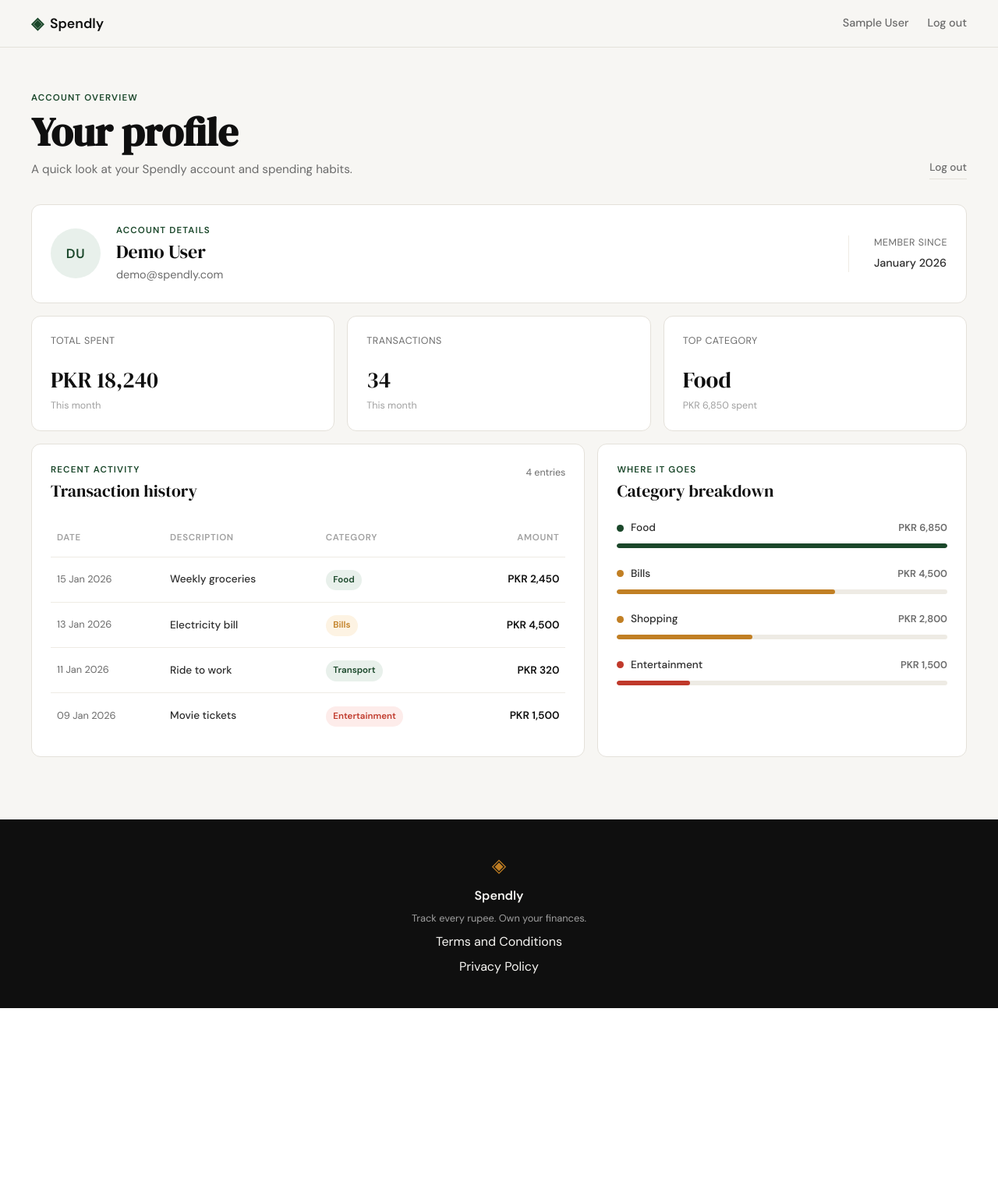
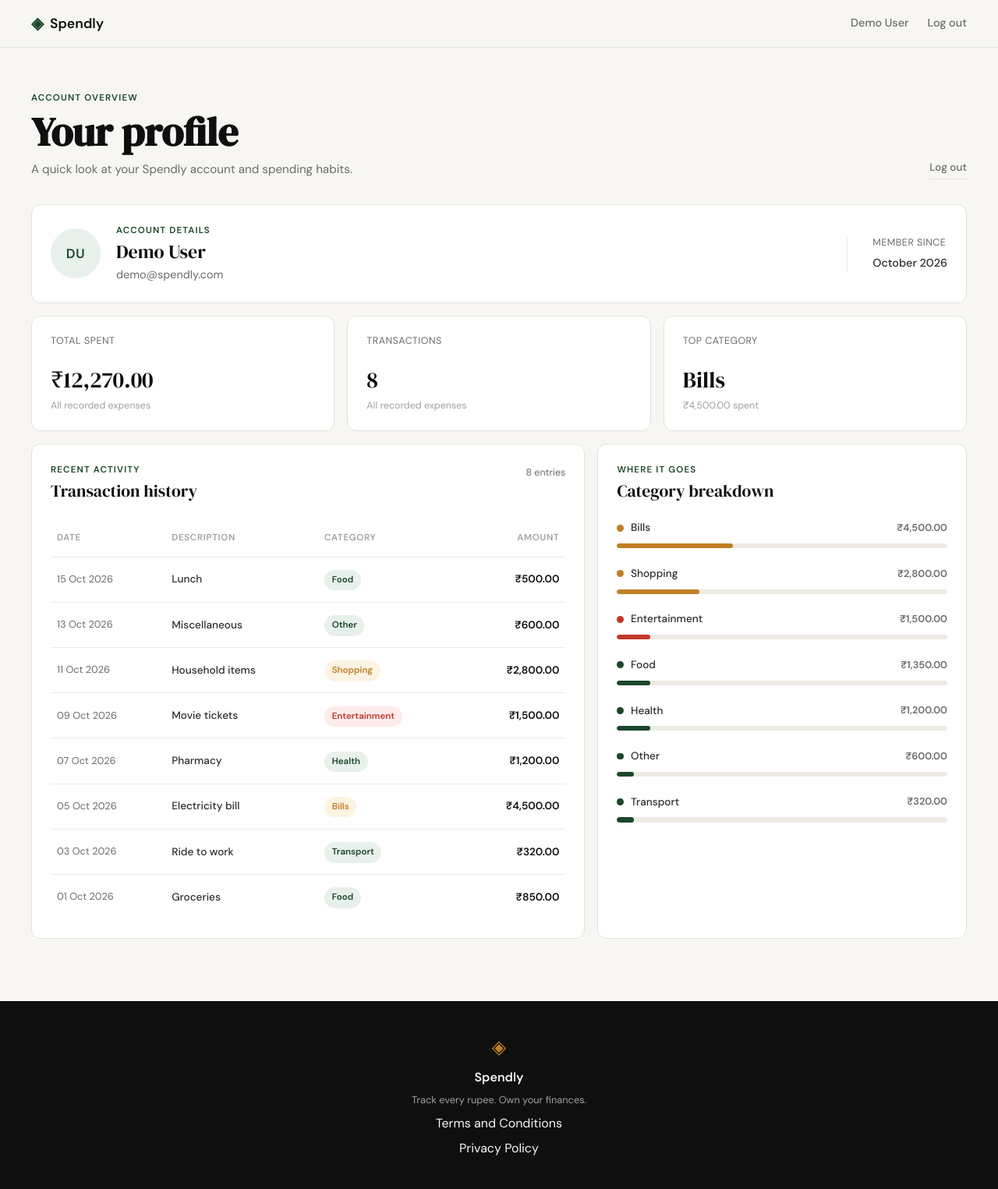
Before and after one commit to Shzl804/Expense-Tracker, a Flask app: page /profile in a window 1280 px wide. Shown: the whole page at 78% size. Before the commit the page ends 1293 px from the top, so only its background shows below. Run offline with Flask 3, Linux system fonts and the light colour scheme; the visitor is signed in with stand-in values (Sample User, id 1); data comes from the database, SQL or seed files in the repository.

Commit message:
added dynamic routes to profile page

```diff
--- a/app.py
+++ b/app.py
@@ -1,11 +1,18 @@
 import os
 import secrets
 import sqlite3
+from datetime import datetime
 
 from flask import Flask, redirect, render_template, request, session, url_for
 from werkzeug.security import check_password_hash, generate_password_hash
 
 from database.db import get_db, init_db, seed_db
+from database.queries import (
+    get_category_breakdown,
+    get_recent_transactions,
+    get_summary_stats,
+    get_user_by_id,
+)
 
 
 app = Flask(__name__)
@@ -118,74 +125,43 @@
 
 @app.route("/profile")
 def profile():
-    if not session.get("user_id"):
+    user_id = session.get("user_id")
+    if not user_id:
         return redirect(url_for("login"))
 
+    user = get_user_by_id(user_id)
+    if user is None:
+        session.clear()
+        return redirect(url_for("login"))
+
+    summary = get_summary_stats(user_id)
+    transactions = [_format_transaction(item) for item in get_recent_transactions(user_id)]
+    raw_categories = get_category_breakdown(user_id)
+    category_breakdown = [_format_category(item) for item in raw_categories]
+    category_totals = {item["name"]: item["amount"] for item in raw_categories}
     profile_user = {
-        "initials": "DU",
-        "name": "Demo User",
-        "email": "demo@spendly.com",
-        "member_since": "January 2026",
+        **user,
+        "initials": _initials(user["name"]),
     }
     summary_stats = [
-        {"label": "Total spent", "value": "PKR 18,240", "detail": "This month"},
-        {"label": "Transactions", "value": "34", "detail": "This month"},
-        {"label": "Top category", "value": "Food", "detail": "PKR 6,850 spent"},
-    ]
-    transactions = [
         {
-            "date": "15 Jan 2026",
-            "description": "Weekly groceries",
-            "category": "Food",
-            "category_class": "food",
-            "amount": "PKR 2,450",
+            "label": "Total spent",
+            "value": _format_currency(summary["total_spent"]),
+            "detail": "All recorded expenses",
         },
         {
-            "date": "13 Jan 2026",
-            "description": "Electricity bill",
-            "category": "Bills",
-            "category_class": "bills",
-            "amount": "PKR 4,500",
+            "label": "Transactions",
+            "value": str(summary["transaction_count"]),
+            "detail": "All recorded expenses",
         },
         {
-            "date": "11 Jan 2026",
-            "description": "Ride to work",
-            "category": "Transport",
-            "category_class": "transport",
-            "amount": "PKR 320",
-        },
-        {
-            "date": "09 Jan 2026",
-            "description": "Movie tickets",
-            "category": "Entertainment",
-            "category_class": "entertainment",
-            "amount": "PKR 1,500",
-        },
-    ]
-    category_breakdown = [
-        {
-            "category": "Food",
-            "category_class": "food",
-            "total": "PKR 6,850",
-            "progress_class": "profile-progress-100",
-        },
-        {
-            "category": "Bills",
-            "category_class": "bills",
-            "total": "PKR 4,500",
-            "progress_class": "profile-progress-66",
-        },
-        {
-            "category": "Shopping",
-            "category_class": "shopping",
-            "total": "PKR 2,800",
-            "progress_class": "profile-progress-41",
-        },
-        {
-            "category": "Entertainment",
-            "category_class": "entertainment",
-            "total": "PKR 1,500",
-            "progress_class": "profile-progress-22",
+            "label": "Top category",
+            "value": summary["top_category"],
+            "detail": (
+                f"{_format_currency(category_totals[summary['top_category']])} spent"
+                if summary["top_category"] != "—"
+                else "No expenses yet"
+            ),
         },
     ]
 
@@ -196,6 +172,43 @@
         transactions=transactions,
         category_breakdown=category_breakdown,
     )
+
+
+def _format_currency(amount):
+    return f"₹{amount:,.2f}"
+
+
+def _initials(name):
+    parts = name.split()
+    return "".join(part[0] for part in parts[:2]).upper()
+
+
+def _category_class(category):
+    return category.lower().replace(" ", "-")
+
+
+def _format_transaction(transaction):
+    try:
+        transaction_date = datetime.strptime(transaction["date"], "%Y-%m-%d")
+        display_date = transaction_date.strftime("%d %b %Y")
+    except (TypeError, ValueError):
+        display_date = transaction["date"]
+    return {
+        **transaction,
+        "date": display_date,
+        "category_class": _category_class(transaction["category"]),
+        "amount": _format_currency(transaction["amount"]),
+    }
+
+
+def _format_category(category):
+    return {
+        "category": category["name"],
+        "category_class": _category_class(category["name"]),
+        "total": _format_currency(category["amount"]),
+        "pct": category["pct"],
+        "progress_class": f"profile-progress-{round(category['pct'] / 5) * 5}",
+    }
 
 
 @app.route("/expenses/add")
--- /dev/null
+++ b/database/queries.py
@@ -0,0 +1,139 @@
+"""Database query helpers for the profile page."""
+
+from datetime import datetime
+
+from .db import get_db
+
+
+def get_user_by_id(user_id):
+    """Return public profile details for a user, or None when absent."""
+    connection = get_db()
+    try:
+        row = connection.execute(
+            """
+            SELECT name, email, created_at
+            FROM users
+            WHERE id = ?
+            """,
+            (user_id,),
+        ).fetchone()
+    finally:
+        connection.close()
+
+    if row is None:
+        return None
+
+    created_at = _parse_datetime(row["created_at"])
+    return {
+        "name": row["name"],
+        "email": row["email"],
+        "member_since": created_at.strftime("%B %Y") if created_at else "—",
+    }
+
+
+def get_summary_stats(user_id):
+    """Return total spending, transaction count, and top category."""
+    connection = get_db()
+    try:
+        totals = connection.execute(
+            """
+            SELECT COALESCE(SUM(amount), 0) AS total_spent,
+                   COUNT(*) AS transaction_count
+            FROM expenses
+            WHERE user_id = ?
+            """,
+            (user_id,),
+        ).fetchone()
+        top_category = connection.execute(
+            """
+            SELECT category
+            FROM expenses
+            WHERE user_id = ?
+            GROUP BY category
+            ORDER BY SUM(amount) DESC, category ASC
+            LIMIT 1
+            """,
+            (user_id,),
+        ).fetchone()
+    finally:
+        connection.close()
+
+    return {
+        "total_spent": float(totals["total_spent"] or 0),
+        "transaction_count": int(totals["transaction_count"] or 0),
+        "top_category": top_category["category"] if top_category else "—",
+    }
+
+
+def get_recent_transactions(user_id, limit=10):
+    """Return a user's most recent expenses, newest first."""
+    if not isinstance(limit, int) or isinstance(limit, bool) or limit < 0:
+        raise ValueError("limit must be a non-negative integer")
+
+    connection = get_db()
+    try:
+        rows = connection.execute(
+            """
+            SELECT date, description, category, amount
+            FROM expenses
+            WHERE user_id = ?
+            ORDER BY date DESC, created_at DESC, id DESC
+            LIMIT ?
+            """,
+            (user_id, limit),
+        ).fetchall()
+    finally:
+        connection.close()
+
+    return [
+        {
+            "date": row["date"],
+            "description": row["description"] or "—",
+            "category": row["category"],
+            "amount": float(row["amount"]),
+        }
+        for row in rows
+    ]
+
+
+def get_category_breakdown(user_id):
+    """Return category totals and integer percentages summing to 100."""
+    connection = get_db()
+    try:
+        rows = connection.execute(
+            """
+            SELECT category AS name, SUM(amount) AS amount
+            FROM expenses
+            WHERE user_id = ?
+            GROUP BY category
+            ORDER BY amount DESC, name ASC
+            """,
+            (user_id,),
+        ).fetchall()
+    finally:
+        connection.close()
+
+    if not rows:
+        return []
+
+    amounts = [float(row["amount"]) for row in rows]
+    total = sum(amounts)
+    if total <= 0:
+        percentages = [0] * len(rows)
+    else:
+        percentages = [int(round(amount / total * 100)) for amount in amounts]
+        percentages[0] += 100 - sum(percentages)
+
+    return [
+        {"name": row["name"], "amount": amount, "pct": pct}
+        for row, amount, pct in zip(rows, amounts, percentages)
+    ]
+
+
+def _parse_datetime(value):
+    if not value:
+        return None
+    try:
+        return datetime.fromisoformat(value.replace("Z", "+00:00"))
+    except (TypeError, ValueError):
+        return None
--- a/static/css/style.css
+++ b/static/css/style.css
@@ -746,6 +746,14 @@
     font-weight: 600;
 }
 
+.profile-empty-state {
+    color: var(--ink-muted);
+    font-size: 0.85rem;
+    margin: 0;
+    padding: 1rem 0;
+    text-align: center;
+}
+
 .profile-category-badge {
     background: var(--accent-light);
     border-radius: 999px;
@@ -836,10 +844,27 @@
     background: var(--danger);
 }
 
+.profile-progress-0 { width: 0%; }
+.profile-progress-5 { width: 5%; }
+.profile-progress-10 { width: 10%; }
+.profile-progress-15 { width: 15%; }
+.profile-progress-20 { width: 20%; }
+.profile-progress-25 { width: 25%; }
+.profile-progress-30 { width: 30%; }
+.profile-progress-35 { width: 35%; }
+.profile-progress-40 { width: 40%; }
+.profile-progress-45 { width: 45%; }
+.profile-progress-50 { width: 50%; }
+.profile-progress-55 { width: 55%; }
+.profile-progress-60 { width: 60%; }
+.profile-progress-65 { width: 65%; }
+.profile-progress-70 { width: 70%; }
+.profile-progress-75 { width: 75%; }
+.profile-progress-80 { width: 80%; }
+.profile-progress-85 { width: 85%; }
+.profile-progress-90 { width: 90%; }
+.profile-progress-95 { width: 95%; }
 .profile-progress-100 { width: 100%; }
-.profile-progress-66 { width: 66%; }
-.profile-progress-41 { width: 41%; }
-.profile-progress-22 { width: 22%; }
 
 .sr-only {
     clip: rect(0, 0, 0, 0);
--- a/templates/profile.html
+++ b/templates/profile.html
@@ -65,6 +65,10 @@
                                 <td><span class="profile-category-badge profile-category-{{ transaction.category_class }}">{{ transaction.category }}</span></td>
                                 <td class="profile-amount-column profile-amount">{{ transaction.amount }}</td>
                             </tr>
+                            {% else %}
+                            <tr>
+                                <td colspan="4" class="profile-empty-state">No expenses recorded yet.</td>
+                            </tr>
                             {% endfor %}
                         </tbody>
                     </table>
@@ -88,10 +92,12 @@
                             </span>
                             <strong class="profile-category-total">{{ item.total }}</strong>
                         </div>
-                        <div class="profile-progress-track" role="progressbar" aria-label="{{ item.category }} spending" aria-valuemin="0" aria-valuemax="100" aria-valuenow="{{ item.progress_class|replace('profile-progress-', '') }}">
+                        <div class="profile-progress-track" role="progressbar" aria-label="{{ item.category }} spending" aria-valuemin="0" aria-valuemax="100" aria-valuenow="{{ item.pct }}">
                             <span class="profile-progress profile-category-{{ item.category_class }} {{ item.progress_class }}"></span>
                         </div>
                     </div>
+                    {% else %}
+                    <p class="profile-empty-state">Add an expense to see your category breakdown.</p>
                     {% endfor %}
                 </div>
             </section>
```
Also changed, not shown: tests/test_backend_connection.py (added, +171 -0 lines), .claude/specs/05-backend-routes-profile-page.md (added).
